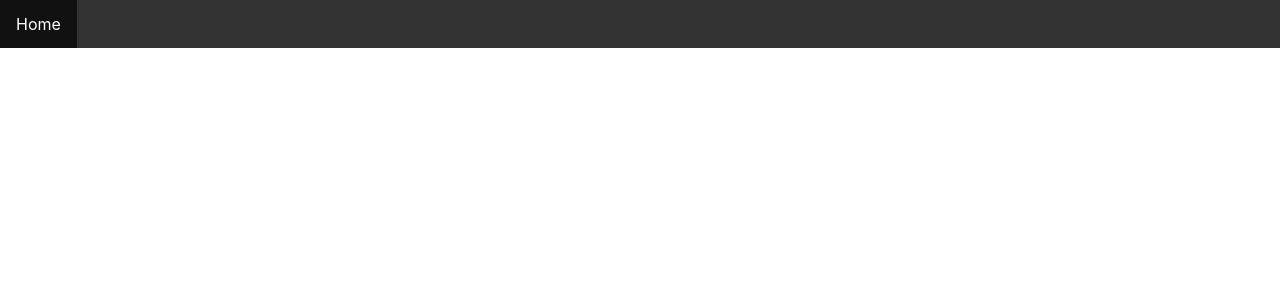
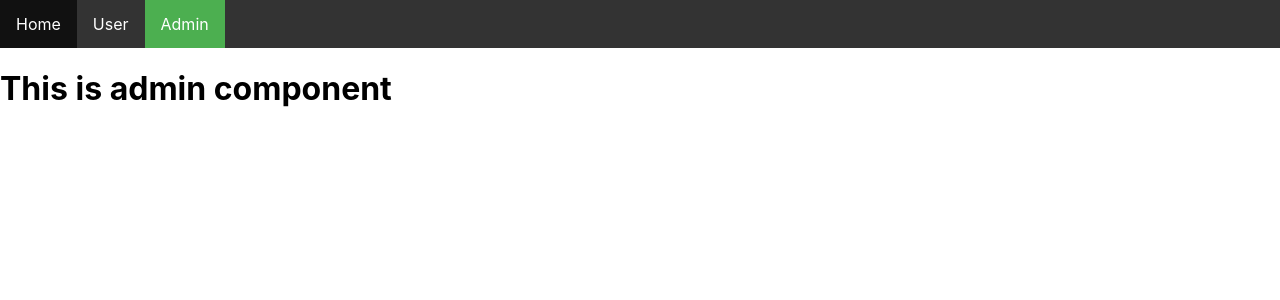
Before and after one commit to AlexKenfelt/CA2-frontend, a React (Create React App) app: page /admin in a window 1280 px wide. Shown: the top 300 px of the page. Built offline with nearby package versions, Linux system fonts and the light colour scheme.

Commit message:
admin and user

```diff
--- a/src/App.js
+++ b/src/App.js
@@ -4,6 +4,8 @@ import LoggedIn from "./Loggedin";
 import LogIn from "./components/Login";
 import Home from './components/home';
 import Header from './components/header';
+import User from "./components/user";
+import Admin from "./components/admin";
 import {
   BrowserRouter as Router,
   Switch,
@@ -24,6 +26,12 @@ function App() {
     <Route exact path="/">
       <Home />
     </Route>
+    <Route exact path="/user">
+      <User/>
+    </Route>
+    <Route exact path="/admin">
+      <Admin/>
+    </Route>
   </Switch>
     </div>
   );
--- a/src/components/admin.js
+++ b/src/components/admin.js
@@ -0,0 +1,9 @@
+function Admin() {
+    return (
+        <div>
+            <h1>This is admin component</h1>
+        </div>
+      );
+}
+
+export default Admin;
--- a/src/components/header.js
+++ b/src/components/header.js
@@ -15,6 +15,8 @@ export default function Header() {
     <div>
       <ul className="header">
         <li><NavLink exact activeClassName="active" to="/">Home</NavLink></li>
+        <li><NavLink activeClassName="active" to="/user">User</NavLink></li>
+        <li><NavLink activeClassName="active" to="/admin">Admin</NavLink></li>
       </ul>
     </div>
     );
--- a/src/components/user.js
+++ b/src/components/user.js
@@ -0,0 +1,12 @@
+import { useEffect, useState } from "react";
+
+function User () {
+
+    return (
+        <div>
+            <h1>This is user component</h1>
+        </div>
+    );
+}
+
+export default User;
```
